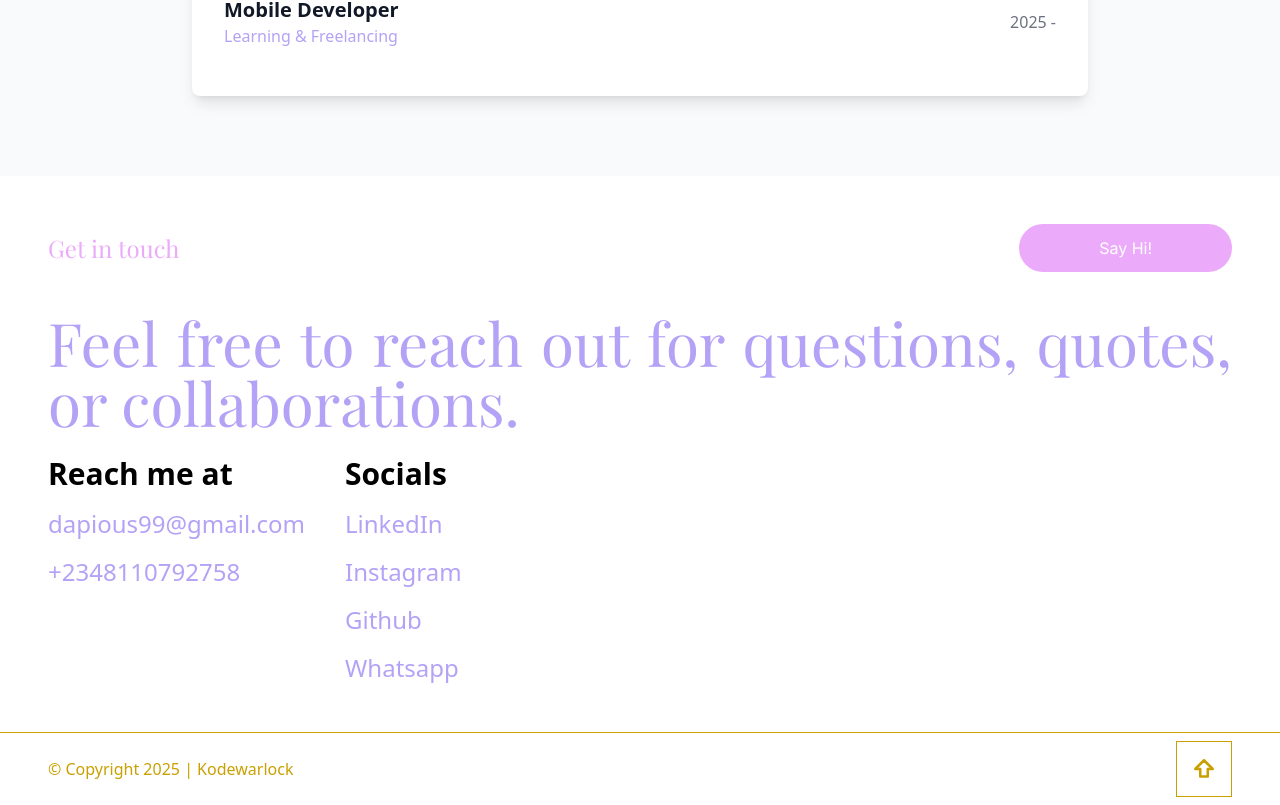
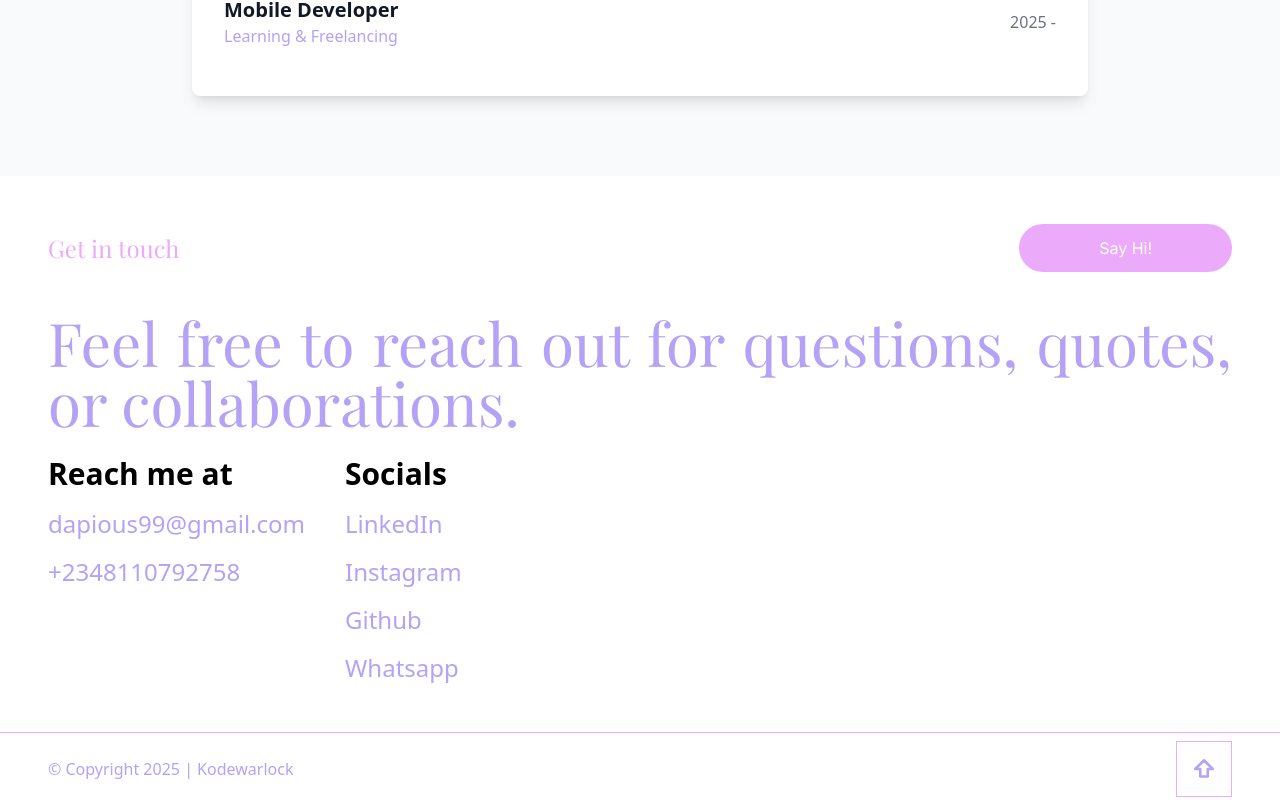
Before and after one commit to Dapious99/omotosho-kamalideen, a Next.js app: page / in a window 1280 px wide. Shown: the part 3820-4625 px from the top of the page. Built offline with nearby package versions, Linux system fonts and the light colour scheme.

Commit message:
cleaned up on footer area

```diff
--- a/src/app/page.tsx
+++ b/src/app/page.tsx
@@ -203,11 +203,13 @@ export default function Home() {
       <section id="contact">
         <Contact />
       </section>
-      <footer className="text-[#C9A000] container mx-auto px-6 md:px-12 py-2 border-t border-t-[#C9A000] inline-flex justify-between items-center">
-        &#169; Copyright {currentYear} | Kodewarlock{" "}
-        <Link href="#kodewarlock" className="border border-[#C9A000] p-3">
-          <ArrowBigUp size={30} />
-        </Link>
+      <footer className="text-[#B4A2F6] w-full px-6 md:px-12 py-2 border-t border-t-[#ECAAFB] ">
+        <div className="container mx-auto inline-flex justify-between items-center">
+          &#169; Copyright {currentYear} | Kodewarlock{" "}
+          <Link href="#kodewarlock" className="border border-[#ECAAFB] p-3">
+            <ArrowBigUp size={30} />
+          </Link>
+        </div>
       </footer>
     </div>
   );
```
